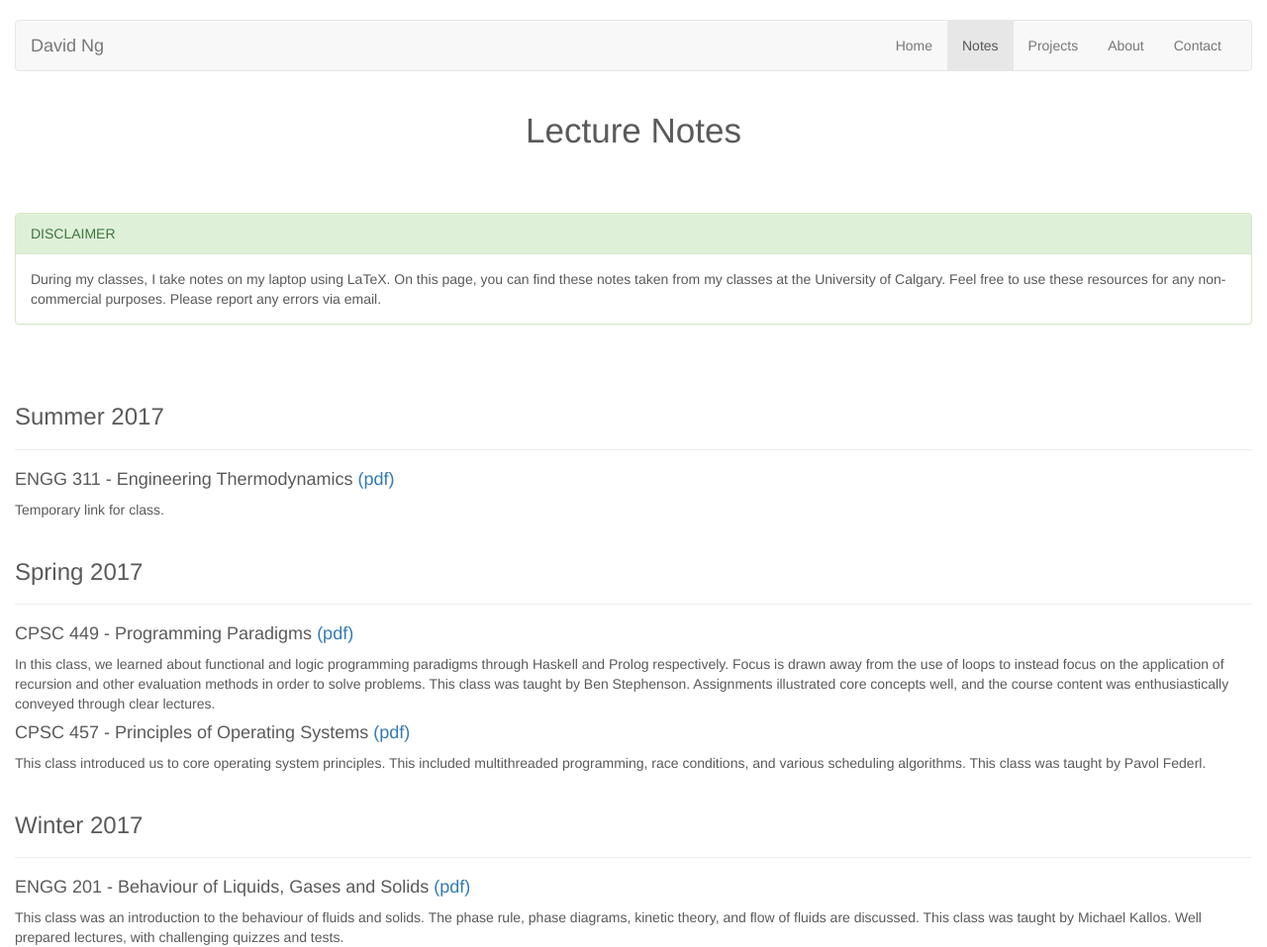
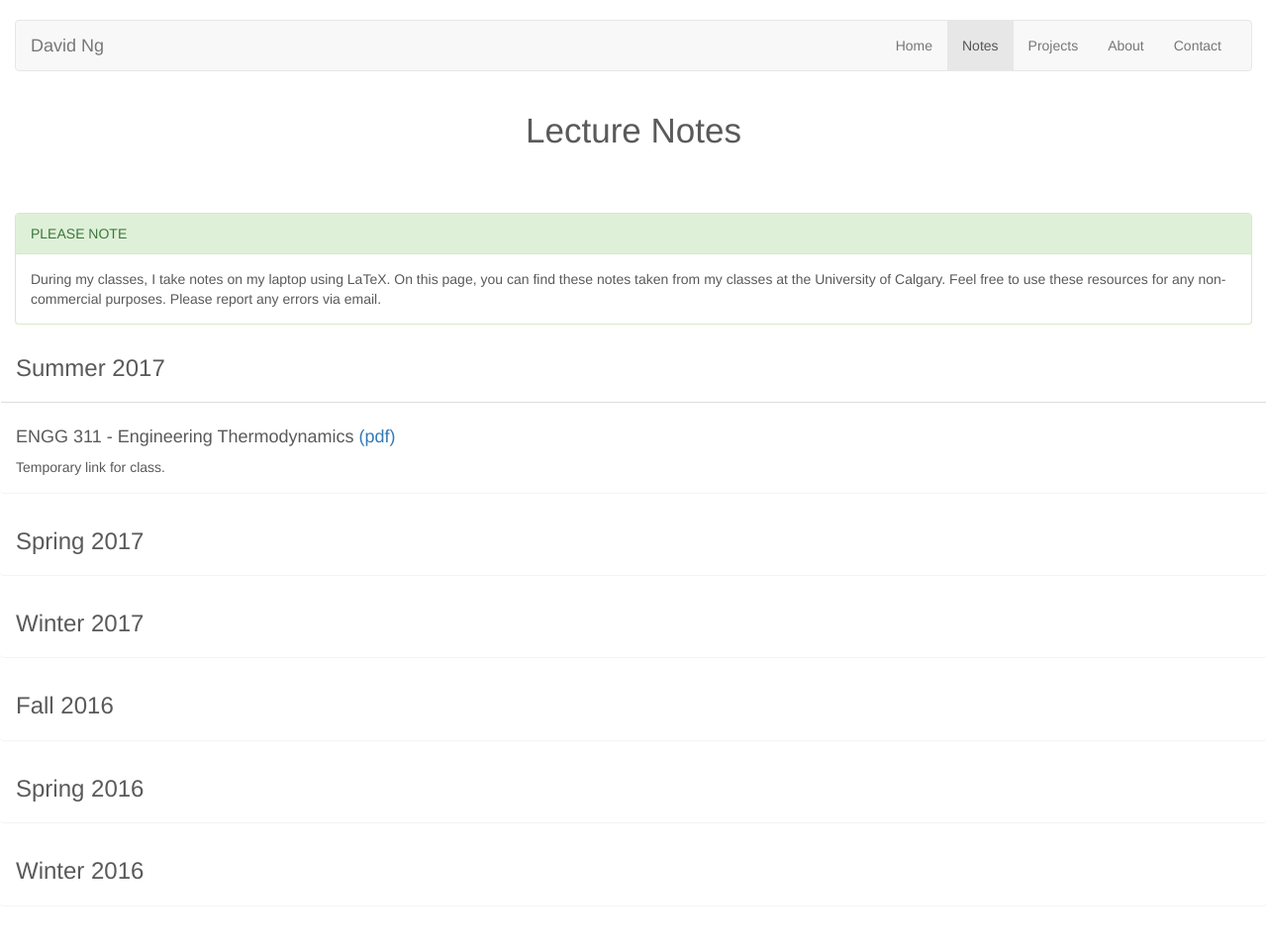
Before and after one commit to TimeTravel-1/Website, a plain HTML site: page notes.html in a window 1280 px wide. Shown: the top 957 px of the page at 99% size. Drawn offline with nearby package versions, Linux system fonts and the light colour scheme.

Commit message:
Add files via upload

```diff
--- a/notes.html
+++ b/notes.html
@@ -23,7 +23,6 @@
 
         <!-- Add your site or application content here -->
         <header>
-
 
         <div class="navbar-wrapper">
             <div class="container-fluid">
@@ -60,56 +59,95 @@
                 </nav>
             </div>
         </div>
+
         </header>
 
         <div class="title">
             <h1>Lecture Notes</h1>
          </div>
 
-        <div class="panel panel-success" style="margin:0px 15px 40px 15px">
+
+
+
+
+<!MARGINFSDFSDFSFD>
+
+
+
+
+
+
+
+
+
+
+
+
+
+
+
+
+
+
+
+
+
+
+        <div class="panel panel-success" style="margin:0px 15px 0px 15px">
             <div class="panel-heading">
-                      DISCLAIMER
+                      PLEASE NOTE
             </div>
             <div class="panel-body">
                     During my classes, I take notes on my laptop using LaTeX. On this page, you can find these notes taken from my classes at the University of Calgary.  Feel free to use these resources for any non-commercial purposes. Please report any errors via email.
             </div>
         </div>
 
-        <div class="container-fluid">
+        <div class="panel-group" id="accordion">
 
 
+          <div class="panel">
+            <div class="panel-heading" >
+              <h4 class="panel-title" >
+                <a data-toggle="collapse" data-parent="#accordion" href="#collapse1">
+                <h3>Summer 2017</h3></a>
+              </h4>
+            </div>
+            <div id="collapse1" class="panel-collapse collapse in">
+                <div class="panel-body"><h4>ENGG 311 - Engineering Thermodynamics <a href="files/ENGG 311.pdf" target="_blank" onclick="return confirm('I agree to use these resources for educational purposes only.')">(pdf) </a></h4>
+                    Temporary link for class.
+                </div>
+            </div>
+          </div>
 
-    <div class="page-header">
-                <h3>Summer 2017</h3>
-
+          <div class="panel">
+            <div class="panel-heading">
+              <h4 class="panel-title">
+                <a data-toggle="collapse" data-parent="#accordion" href="#collapse2">
+                <h3>Spring 2017</h3></a>
+              </h4>
             </div>
-            <p><h4>ENGG 311 - Engineering Thermodynamics <a href="files/ENGG 311.pdf" target="_blank" onclick="return confirm('I agree to use these resources for educational purposes only.')">(pdf) </a></h4>
-            Temporary link for class.
-
-           </p>
-
-
-
-
-              <div class="page-header">
-                <h3>Spring 2017</h3>
-
-            </div>
-            <p><h4>CPSC 449 - Programming Paradigms <a href="files/CPSC 449.pdf" target="_blank" onclick="return confirm('I agree to use these resources for educational purposes only.')">(pdf) </a></h4>
+            <div id="collapse2" class="panel-collapse collapse">
+              <div class="panel-body"> <p><h4>CPSC 449 - Programming Paradigms <a href="files/CPSC 449.pdf" target="_blank" onclick="return confirm('I agree to use these resources for educational purposes only.')">(pdf) </a></h4>
                     In this class, we learned about functional and logic programming paradigms through Haskell and Prolog respectively. Focus is drawn away from the use of loops to instead focus on the application of recursion and other evaluation methods in order to solve problems. This class was taught by Ben Stephenson. Assignments illustrated core concepts well, and the course content was enthusiastically conveyed through clear lectures.
 
                    </p>
                    <p><h4>CPSC 457 - Principles of Operating Systems <a href="files/CPSC 457.pdf" target="_blank" onclick="return confirm('I agree to use these resources for educational purposes only.')">(pdf) </a></h4>
                     This class introduced us to core operating system principles. This included multithreaded programming, race conditions, and various scheduling algorithms. This class was taught by Pavol Federl.
                    </p>
-
-
-
-            <div class="page-header">
-                <h3>Winter 2017</h3>
+        </div>
+            </div>
 
           </div>
-            <p><h4>ENGG 201 - Behaviour of Liquids, Gases and Solids <a href="files/ENGG 201.pdf" target="_blank" onclick="return confirm('I agree to use these resources for educational purposes only.')">(pdf) </a></h4>
+
+          <div class="panel ">
+            <div class="panel-heading">
+              <h4 class="panel-title">
+                <a data-toggle="collapse" data-parent="#accordion" href="#collapse3">
+                <h3>Winter 2017</h3></a>
+              </h4>
+            </div>
+            <div id="collapse3" class="panel-collapse collapse">
+              <div class="panel-body"><p><h4>ENGG 201 - Behaviour of Liquids, Gases and Solids <a href="files/ENGG 201.pdf" target="_blank" onclick="return confirm('I agree to use these resources for educational purposes only.')">(pdf) </a></h4>
                     This class was an introduction to the behaviour of fluids and solids. The phase rule, phase diagrams, kinetic theory, and flow of fluids are discussed. This class was taught by Michael Kallos. Well prepared lectures, with challenging quizzes and tests.
 
                    </p>
@@ -124,16 +162,19 @@
                    <p><h4>CPSC 329 - Explorations in Information Security and Privacy <a href="files/CPSC 329.pdf" target="_blank" onclick="return confirm('I agree to use these resources for educational purposes only.')">(pdf) </a></h4>
                     This class covers a variety of topics in information security and privacy. Passwords, malware, cryptography, and security are discussed. This class was taught by Pavol Federl. Accessible lecture slides, and willing to offer advice and suggestions during office hours.
                    </p>
+        </div>
+            </div>
+          </div>
 
-
-
-
-
-            <div class="page-header">
-                <h3>Fall 2016</h3>
-
+          <div class="panel">
+            <div class="panel-heading">
+              <h4 class="panel-title">
+                <a data-toggle="collapse" data-parent="#accordion" href="#collapse4">
+                <h3>Fall 2016</h3></a>
+              </h4>
             </div>
-            <p><h4>CPSC 453 - Introduction to Computer Graphics <a href="files/CPSC 453.pdf" target="_blank" onclick="return confirm('I agree to use these resources for educational purposes only.')">(pdf) </a></h4>
+            <div id="collapse4" class="panel-collapse collapse">
+              <div class="panel-body"> <p><h4>CPSC 453 - Introduction to Computer Graphics <a href="files/CPSC 453.pdf" target="_blank" onclick="return confirm('I agree to use these resources for educational purposes only.')">(pdf) </a></h4>
                     This class was an introduction to generating and manipulating visual imagery. Applications are discussed with regards to topics of light and colour, geometry, textures, and materials. This class was taught by Sonny Chan. Accessible for advice and help, interesting lectures and demonstrations, and challenging yet fair assignments and tests.
 
                     </p>
@@ -143,34 +184,46 @@
                     <p><h4>CHEM 209 - General Chemistry for Engineers <a href="files/CHEM 209.pdf" target="_blank" onclick="return confirm('I agree to use these resources for educational purposes only.')">(DRAFT) </a></h4>
                         This class was an introduction to basic chemical concepts. Chemical kinetics and equilibria, solubility, electrochemistry, and molecular structure were among the topics covered. This class was taught by Vivian Mozol. Encourages student through enthusiastic lectures, engages through demonstrations, and relates to meaningful real world innovation.
                     </p>
-
-
-
-
-            <div class="page-header">
-                <h3>Spring 2016</h3>
+        </div>
             </div>
 
-            <p><h4>CPSC 313 - Introduction to Computability <a href="files/CPSC 313.pdf" target="_blank" onclick="return confirm('I agree to use these resources for educational purposes only.')">(pdf) </a></h4>
+         </div>
+          <div class="panel">
+            <div class="panel-heading">
+              <h4 class="panel-title">
+                <a data-toggle="collapse" data-parent="#accordion" href="#collapse5">
+                <h3>Spring 2016</h3></a>
+              </h4>
+            </div>
+            <div id="collapse5" class="panel-collapse collapse">
+              <div class="panel-body">  <p><h4>CPSC 313 - Introduction to Computability <a href="files/CPSC 313.pdf" target="_blank" onclick="return confirm('I agree to use these resources for educational purposes only.')">(pdf) </a></h4>
                     This class was an introduction to formal language theory and models of computation. Finite automata, regular expressions, context-free grammars, and Turing machines are discussed. This class was taught by Catalin Dohotaru. Very down-to-earth, shows concern for student learning, and gives great advice during office hours.
 
                     </p>
+        </div>
+            </div>
 
-
-
-
-
-            <div class="page-header">
-                <h3>Winter 2016</h3>
         </div>
-             <p><h4>MATH 277 - Multivariable Calculus for Engineers and Scientists <a href="files/Math 277.pdf" onclick="return confirm('I agree to use these resources for educational purposes only.')" target="_blank" >(pdf) <!Can use image here instead.> </a></h4>
+          <div class="panel">
+            <div class="panel-heading">
+              <h4 class="panel-title">
+                <a data-toggle="collapse" data-parent="#accordion" href="#collapse6">
+                <h3>Winter 2016</h3></a>
+              </h4>
+            </div>
+            <div id="collapse6" class="panel-collapse collapse">
+              <div class="panel-body">  <p><h4>MATH 277 - Multivariable Calculus for Engineers and Scientists <a href="files/Math 277.pdf" onclick="return confirm('I agree to use these resources for educational purposes only.')" target="_blank" >(pdf) <!Can use image here instead.> </a></h4>
                     This class was a continuation from Math 275 (which I had credit for), and covered topics involving vector functions, double/triple integrals, parametric curves/surfaces, and the application of partial derivatives. This class was taught by Yousry Elsabrouty. Understanding of individual circumstances, email bursts with flashy urgency, and receives raining applause at the end of each lecture.
 
                     </p>
         </div>
+            </div>
 
 
 
+        </div>
+
+        </div>
 
         <!-- FOOTER -->
         <footer>
```
Lines whose indentation alone changed are shown as unchanged.
